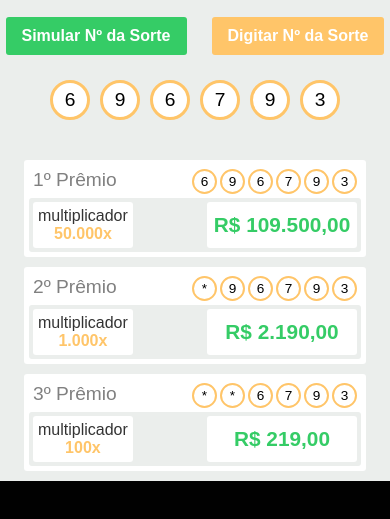
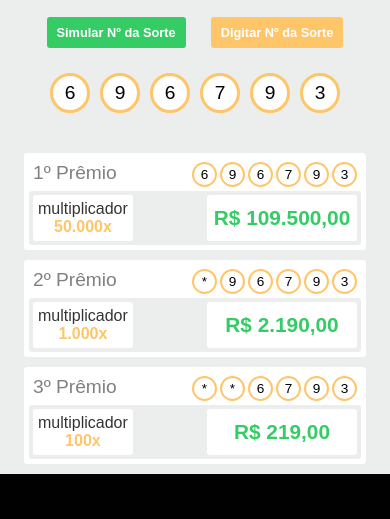
Before and after one commit to cristian-mota/simulador, a plain HTML site: page index.html in a window 390 px wide. Shown: the part 275-794 px from the top of the page. Drawn offline with Linux system fonts and the light colour scheme.

Commit message:
Update style.css
Adição da media-query para 425px.
diminui os botões verde e laranja.

```diff
--- a/style.css
+++ b/style.css
@@ -218,3 +218,12 @@ input {
         border: 2px solid #000;
     }
 }
+
+@media only screen and (max-width:425px) {
+     .container .wrapper_content .container_valor_supertroco .wrapper_buttons button {
+    padding: 8px 10px;
+    font-size: .800em;
+    border-radius: 3px;
+    cursor: pointer;
+    }
+}
```
